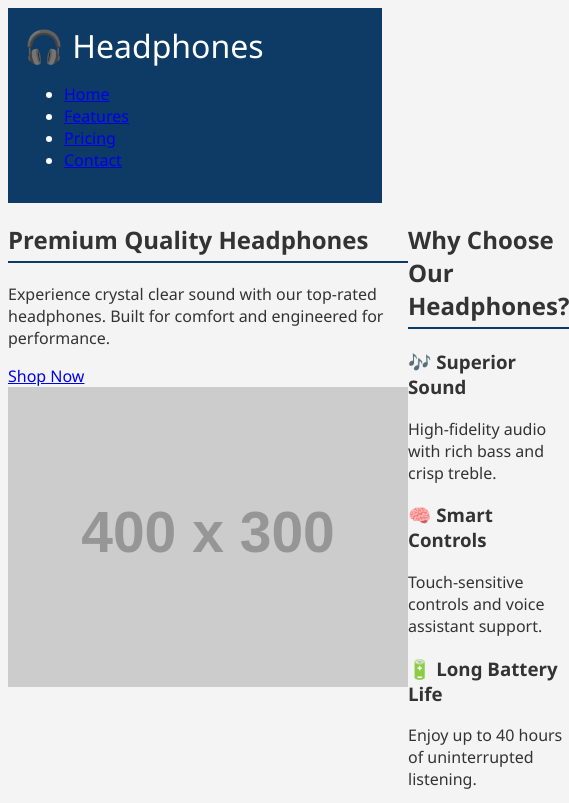
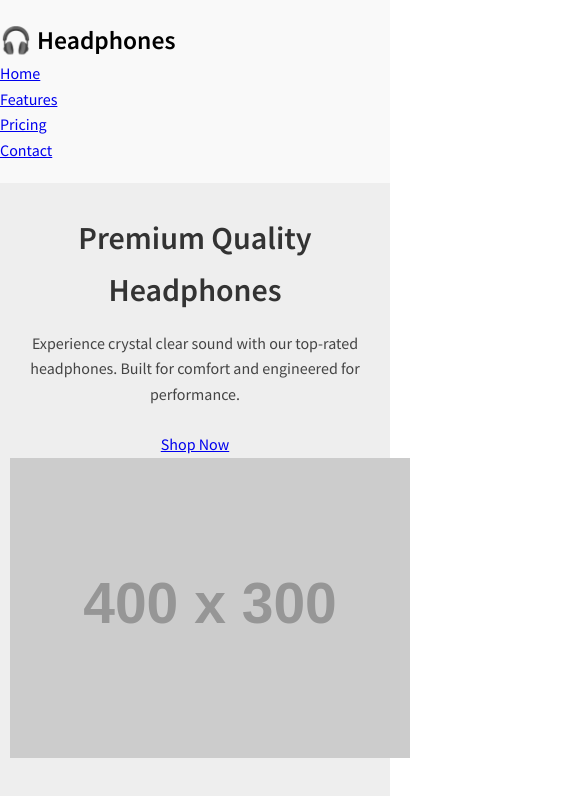
Before and after one commit to Gabrieledesie/alx_html_css, a plain HTML site: page headphones/index.html in a window 390 px wide. Shown: the top 803 px of the page, 569 px wide, since content can reach past the window. Drawn offline with Linux system fonts and the light colour scheme; files that its build step writes are made by us from their sources; placeholder pictures from the web are drawn by us.

Commit message:
Add header task files and responsive design

```diff
--- /dev/null
+++ b/headphones/0-styles.css
@@ -0,0 +1,125 @@
+/* Reset default styles */
+* {
+  margin: 0;
+  padding: 0;
+  box-sizing: border-box;
+}
+
+/* CSS Variables */
+:root {
+  --main-color: #ff6565;
+  --text-color: #ffffff;
+  --background-image: url('images/headphones_hero_1.jpg');
+}
+
+/* Global body styles */
+body {
+  font-family: Arial, sans-serif;
+  color: var(--text-color);
+}
+
+/* Hero section */
+.hero {
+  background-image: var(--background-image);
+  background-size: cover;
+  background-position: center;
+  background-repeat: no-repeat;
+  height: 100vh;
+  width: 100%;
+  display: flex;
+  flex-direction: column;
+  justify-content: space-between;
+}
+
+/* Container layout */
+.container {
+  width: 90%;
+  max-width: 1200px;
+  margin: 0 auto;
+  height: 100%;
+  display: flex;
+  flex-direction: column;
+  justify-content: space-between;
+}
+
+/* Navbar layout */
+.navbar {
+  display: flex;
+  justify-content: space-between;
+  align-items: center;
+  padding-top: 20px;
+}
+
+.logo img {
+  height: 40px;
+}
+
+.nav-links {
+  list-style: none;
+  display: flex;
+  gap: 30px;
+}
+
+.nav-links a {
+  text-decoration: none;
+  color: var(--text-color);
+  font-weight: bold;
+}
+
+/* Hero content */
+.hero-content {
+  margin-bottom: 100px;
+  max-width: 600px;
+}
+
+.hero-content h1 {
+  font-size: 3rem;
+  margin-bottom: 20px;
+}
+
+.hero-content p {
+  font-size: 1.2rem;
+  margin-bottom: 30px;
+  line-height: 1.5;
+}
+
+.btn {
+  padding: 12px 30px;
+  background-color: var(--main-color);
+  color: var(--text-color);
+  text-decoration: none;
+  border-radius: 5px;
+  font-weight: bold;
+}
+
+/* 📱 Step 4: Add Responsive Design (Mobile View) */
+@media screen and (max-width: 768px) {
+  .navbar {
+    flex-direction: column;
+    align-items: flex-start;
+    gap: 15px;
+  }
+
+  .nav-links {
+    flex-direction: column;
+    gap: 10px;
+  }
+
+  .hero-content {
+    margin-top: 30px;
+    margin-bottom: 50px;
+  }
+
+  .hero-content h1 {
+    font-size: 2rem;
+  }
+
+  .hero-content p {
+    font-size: 1rem;
+  }
+
+  .btn {
+    padding: 10px 24px;
+    font-size: 1rem;
+  }
+}
--- a/headphones/index.html
+++ b/headphones/index.html
@@ -40,11 +40,11 @@
             <p>High-fidelity audio with rich bass and crisp treble.</p>
           </div>
           <div class="feature-item">
-            <h3>🧠 Smart Controls</h3>
+            <h3> Smart Controls</h3>
             <p>Touch-sensitive controls and voice assistant support.</p>
           </div>
           <div class="feature-item">
-            <h3>🔋 Long Battery Life</h3>
+            <h3> Long Battery Life</h3>
             <p>Enjoy up to 40 hours of uninterrupted listening.</p>
           </div>
         </div>
--- /dev/null
+++ b/headphones/styles.css
@@ -0,0 +1,168 @@
+/* Import Google Font */
+@import url('https://fonts.googleapis.com/css2?family=Source+Sans+Pro:wght@400;600&display=swap');
+
+/* Reset default styles */
+* {
+  margin: 0;
+  padding: 0;
+  box-sizing: border-box;
+}
+
+body {
+  font-family: 'Source Sans Pro', sans-serif;
+  color: #333;
+  line-height: 1.6;
+  background-color: #fff;
+}
+
+/* Container for layout alignment */
+.container {
+  max-width: 1000px;
+  margin: 0 auto;
+  padding: 20px;
+}
+
+/* HEADER STYLING */
+header {
+  background-color: #f9f9f9;
+  padding: 20px 0;
+}
+
+nav {
+  display: flex;
+  justify-content: space-between;
+  align-items: center;
+}
+
+.logo {
+  font-weight: 600;
+  font-size: 1.6rem;
+  text-decoration: none;
+  color: #000;
+}
+
+.nav-links {
+  list-style: none;
+  display: flex;
+  gap: 20px;
+}
+
+.nav-links a {
+  text-decoration: none;
+  color: #000;
+  font-weight: 500;
+  transition: color 0.3s ease;
+}
+
+.nav-links a:hover,
+.nav-links a:active {
+  color: #FF6565;
+}
+
+/* HERO SECTION */
+.hero {
+  text-align: center;
+  padding: 60px 20px;
+  background-color: #eee;
+}
+
+.hero h1 {
+  font-size: 2.5rem;
+  margin-bottom: 15px;
+}
+
+.hero p {
+  font-size: 1.2rem;
+  margin-bottom: 25px;
+  color: #444;
+}
+
+.hero button {
+  background-color: #FF6565;
+  color: white;
+  padding: 12px 30px;
+  font-size: 1rem;
+  border: none;
+  border-radius: 5px;
+  cursor: pointer;
+  transition: opacity 0.3s ease;
+}
+
+.hero button:hover,
+.hero button:active {
+  opacity: 0.9;
+}
+
+/* FEATURES SECTION */
+.features {
+  background-color: #fff;
+  padding: 50px 20px;
+  text-align: center;
+}
+
+.features h2 {
+  font-size: 2rem;
+  margin-bottom: 30px;
+}
+
+.feature-list {
+  display: flex;
+  flex-wrap: wrap;
+  gap: 20px;
+  justify-content: space-between;
+}
+
+.feature-item {
+  flex: 1 1 30%;
+  background-color: #f3f3f3;
+  padding: 20px;
+  border-radius: 10px;
+  text-align: left;
+}
+
+.feature-item h3 {
+  font-size: 1.2rem;
+  margin-bottom: 10px;
+  color: #222;
+}
+
+/* FOOTER */
+footer {
+  text-align: center;
+  padding: 20px;
+  background-color: #000;
+  color: #fff;
+}
+
+/* Responsive design for mobile */
+@media (max-width: 480px) {
+  nav {
+    flex-direction: column;
+    align-items: flex-start;
+    gap: 10px;
+  }
+
+  .feature-list {
+    flex-direction: column;
+  }
+
+  .feature-item {
+    flex: 1 1 100%;
+  }
+
+  .hero {
+    padding: 30px 10px;
+  }
+
+  .hero h1 {
+    font-size: 2rem;
+  }
+
+  .hero p {
+    font-size: 1rem;
+  }
+
+  .hero button {
+    width: 100%;
+  }
+}
```
Also changed, not shown: headphones/0-index.html (added, +32 -0 lines), headphones/mockups/images/images/headphones_hero_1.jpg (added), headphones/mockups/images/images/logo_headphones.png (added), 1 other file.
